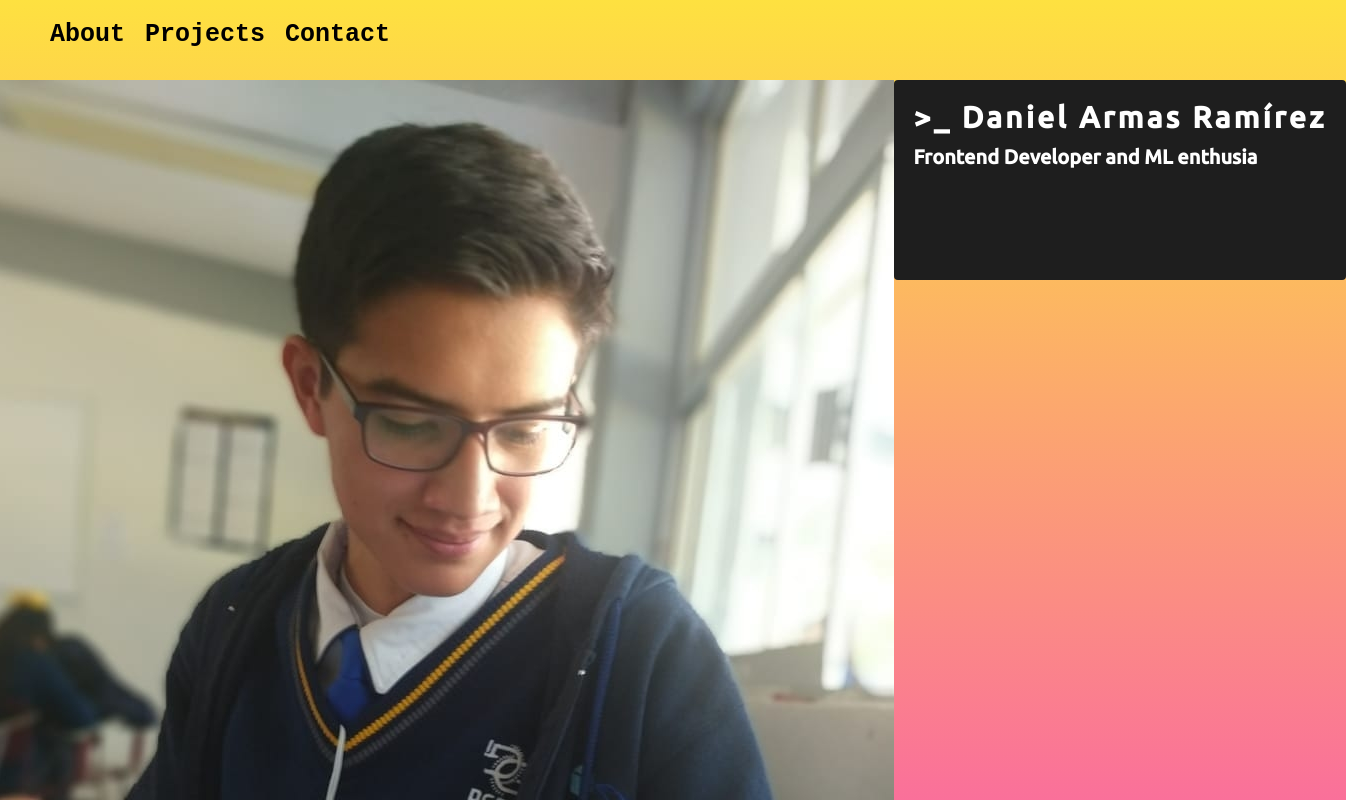
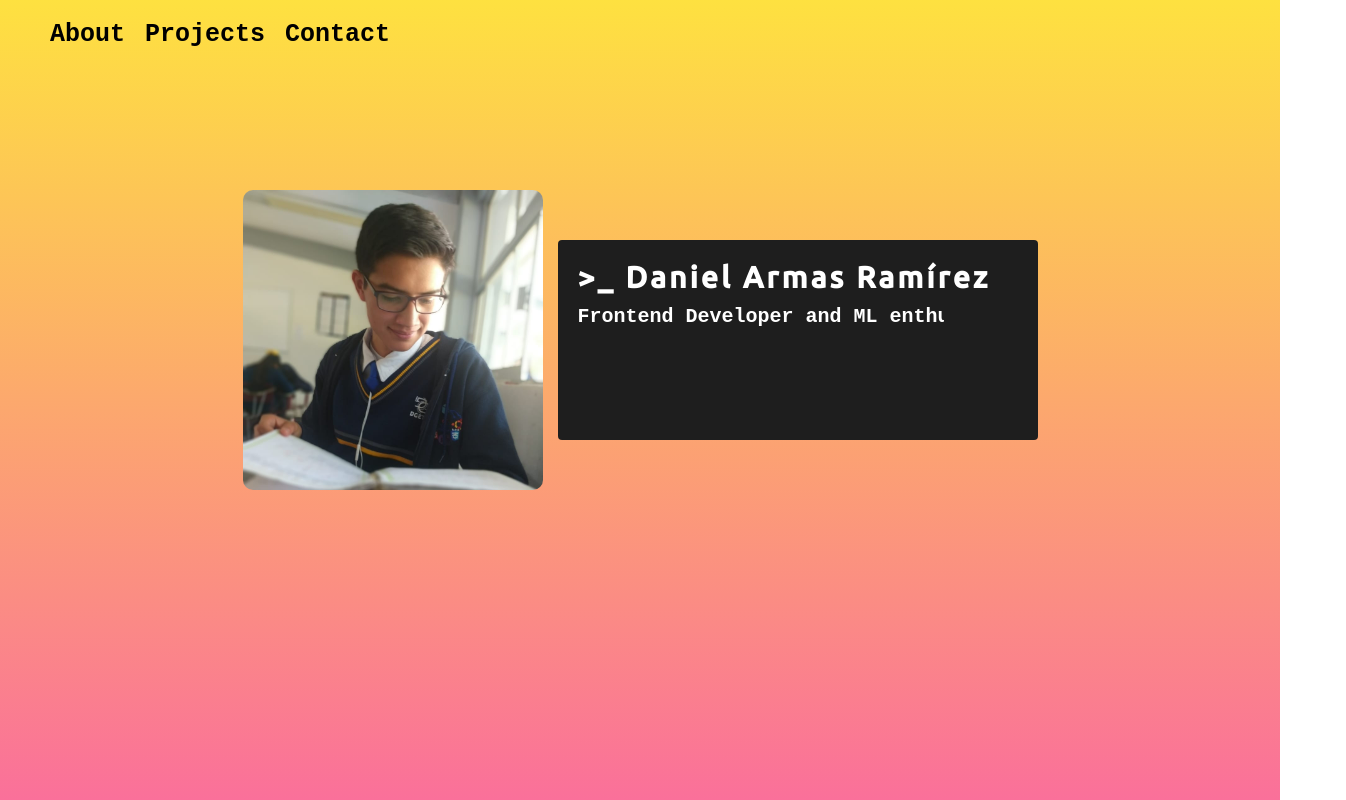
Before and after one commit to daniel692a/website, a Svelte app: page / in a window 1280 px wide. Shown: the top 800 px of the page, 1346 px wide, since content can reach past the window. Built offline with nearby package versions, Linux system fonts and the light colour scheme.

Commit message:
Add plugins for assets

```diff
--- a/package.json
+++ b/package.json
@@ -18,6 +18,8 @@
     "svelte": "^3.38.2"
   },
   "dependencies": {
-    "sirv-cli": "^1.0.0"
+    "@rollup/plugin-url": "^6.0.0",
+    "sirv-cli": "^1.0.0",
+    "svelte-assets-preprocessor": "0.0.7"
   }
 }
--- a/rollup.config.js
+++ b/rollup.config.js
@@ -4,8 +4,8 @@ import resolve from '@rollup/plugin-node-resolve';
 import livereload from 'rollup-plugin-livereload';
 import { terser } from 'rollup-plugin-terser';
 import css from 'rollup-plugin-css-only';
-// import importAssets from 'rollup-plugin-import-assets';
-// import bundleTree from 'rollup-plugin-bundle-tree';
+import assetsPreprocessor from 'svelte-assets-preprocessor';
+import url from '@rollup/plugin-url';
 
 const production = !process.env.ROLLUP_WATCH;
 
@@ -39,19 +39,9 @@ export default {
 		file: 'public/build/bundle.js'
 	},
 	plugins: [
-		// bundleTree({
-		// 	file: 'bundle-tree.json',
-		// }),
-		// importAssets({
-		// 	//files to import
-		// 	include: [ /\.gif$/i, /\.jpg$/i, /\.png$/i, /\.svg$/i],
-		// 	//files to exclude
-		// 	exclude: [],
-		// 	emitAssets: true,
-		// 	filenames: 'assets/[name]-[hash].[ext]',
-		// 	publicPath: ''
-		// }),
+		url({ destDir: 'public' }),
 		svelte({
+			preprocess: assetsPreprocessor({}),
 			compilerOptions: {
 				// enable run-time checks when not in production
 				dev: !production
--- a/src/Main.svelte
+++ b/src/Main.svelte
@@ -1,15 +1,15 @@
 <script>
-    import profile from './assets/profilepic.jpg'
+    import profile from './assets/profilepic.jpg';
 </script>
 
 <main>
     <section class='presentation'>
         <figure>
-            <img src="{profile}" alt="">
+            <img src="{profile}" alt="Daniel's picture">
         </figure>
         <section class="intro">
             <h2>Daniel Armas Ramírez</h2>
-            <h4>Frontend Developer and ML enthusiast.</h4>
+            <h4 id='desc'>Frontend Developer and ML enthusiast.</h4>
         </section>
     </section>
 </main>
@@ -19,8 +19,22 @@
         width: 100%;
     }
     .presentation {
+        margin-top: 2rem;
         display: flex;
         justify-content: center;
+        align-items: center;
+        height: 60vh;
+    }
+    figure{
+        width: 30rem;
+        overflow: hidden;
+        height: 30rem;
+        margin-right: 1.5rem;
+    }
+    figure img{
+        width: 100%;
+        height: 100%;
+        border-radius: 1rem;
     }
     .intro {
         background-color: rgb(30, 30, 30);
@@ -45,7 +59,7 @@
     h4{
         font-size: 2rem;
         white-space: nowrap;
-        width: 0;
+        font-family: monospace;
         overflow: hidden;
         padding-top: 1rem;
         animation: typing 3s steps(36, end) , blink-caret .4s step-end infinite;
@@ -57,6 +71,6 @@
     }
     @keyframes blink-caret {
         from, to { border-color: transparent }
-        50% { border-color: orange; }
+        50% { border-color: rgb(196, 134, 19); }
     }
 </style>
```
Also changed, not shown: public/a238a5855e0ff3eb.jpg (added), 1 other file (tests, documents, lock files or other folders).
